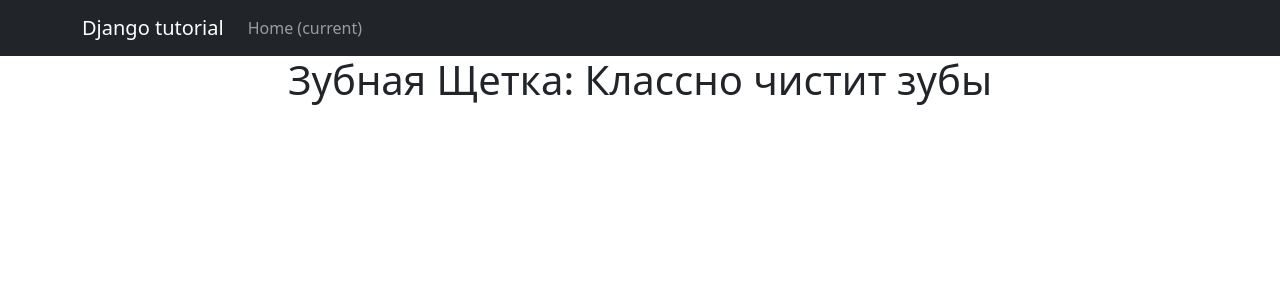
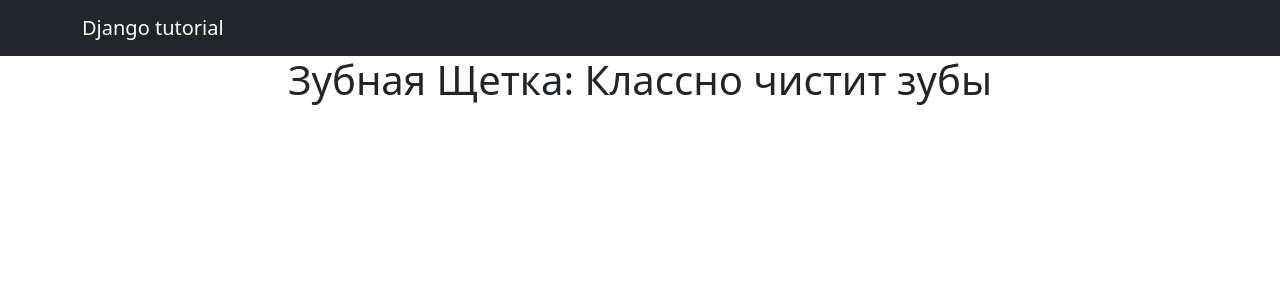
Before and after one commit to Alexey-dn/DjangoController, a Django app: page /products/1 in a window 1280 px wide. Shown: the top 300 px of the page. Run offline with Django 4.2, Linux system fonts and the light colour scheme; data comes from the database, SQL or seed files in the repository; some libraries are stand-ins or nearby versions.

Commit message:
commited useless tab

```diff
--- a/project/templates/flatpages/default.html
+++ b/project/templates/flatpages/default.html
@@ -25,11 +25,11 @@
                 </button>
                 <div class="collapse navbar-collapse" id="navbarResponsive">
                     <ul class="navbar-nav ml-auto">
-                        <li class="nav-item active">
-                            <a class="nav-link" href="#">Home
-                                <span class="sr-only">(current)</span>
-                            </a>
-                        </li>
+<!--                        <li class="nav-item active">-->
+<!--                            <a class="nav-link" href="#">Home-->
+<!--                                <span class="sr-only">(current)</span>-->
+<!--                            </a>-->
+<!--                        </li>-->
 <!--                        <li class="nav-item">-->
 <!--                            <a class="nav-link" href="/about/">About</a>-->
 <!--                        </li>-->
```
